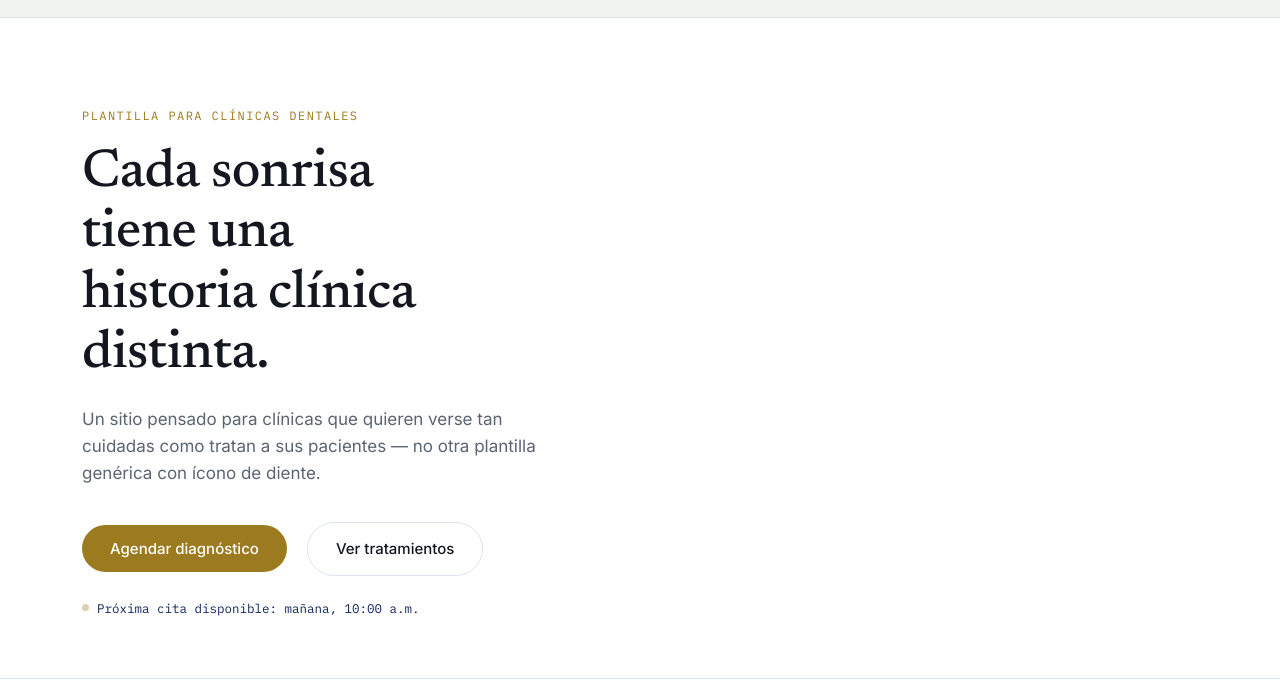
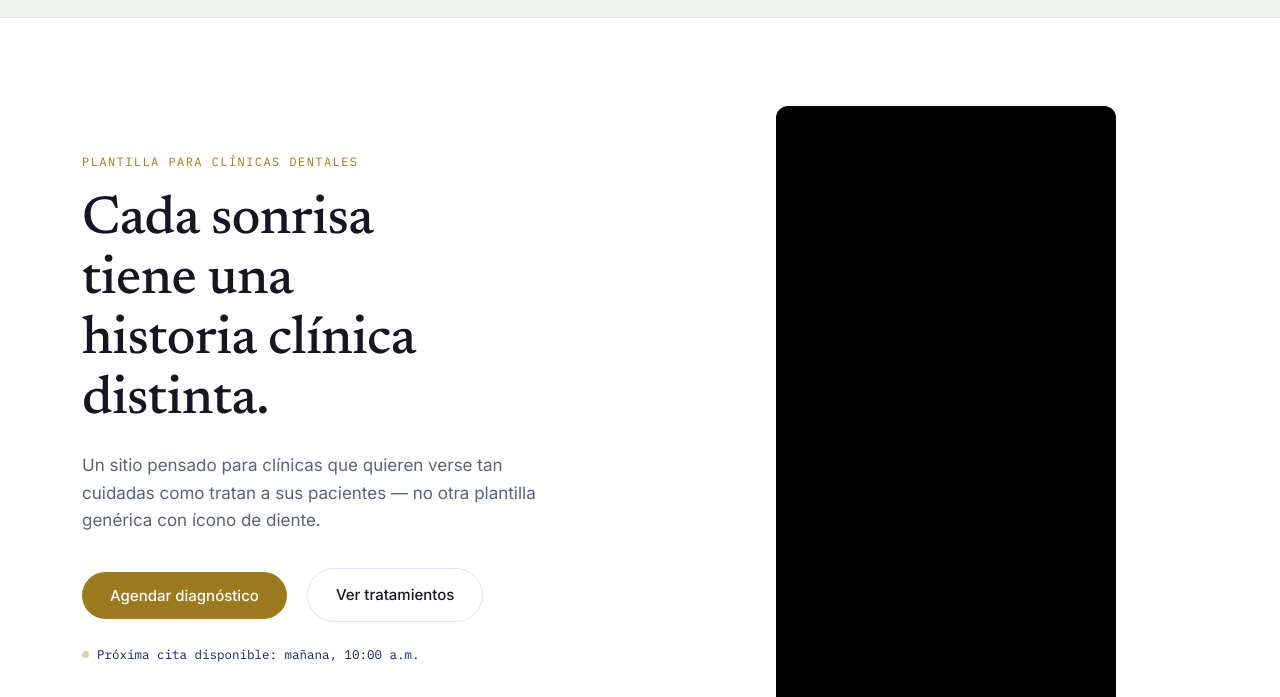
Before and after one commit to zoyxel/clinica-dental-jackson-pere, a plain HTML site: page index.html in a window 1280 px wide. Shown: the part 79-776 px from the top of the page. Drawn offline with Linux system fonts and the light colour scheme; a script that the page names is missing.

Commit message:
index.html

```diff
--- a/index.html
+++ b/index.html
@@ -190,22 +190,39 @@
   .footer-logo{height:52px;width:auto;display:block;margin-bottom:14px;}
 
   /* INSTAGRAM EMBED LIMPIO — sin marco, sin sombra, sin fondo extra */
+  /* Contenedor con proporción 9:16 exacta — el overflow:hidden esconde los marcos negros */
   .ig-embed-wrap{
-    max-width:400px;
-    min-width:326px;
+    position:relative;
     width:100%;
+    max-width:340px;
+    aspect-ratio:9 / 16;
     margin:0 auto;
+    border-radius:12px;
     overflow:hidden;
-    border-radius:12px;
+    background:#000;
     box-shadow:none;
-    background:transparent;
   }
+  /* Scale(1.15): zoom que "come" los marcos negros que Instagram inyecta en los bordes */
+  .ig-embed-wrap iframe{
+    position:absolute !important;
+    top:50% !important;
+    left:50% !important;
+    transform:translate(-50%, -50%) scale(1.15) !important;
+    width:100% !important;
+    height:100% !important;
+    border:none !important;
+  }
+  /* Neutraliza estilos que Instagram inyecta en el blockquote */
   .ig-embed-wrap .instagram-media{
-    margin:0 auto !important;
+    margin:0 !important;
     min-width:0 !important;
     max-width:100% !important;
+    width:100% !important;
+    height:100% !important;
     box-shadow:none !important;
     border:none !important;
+    background:transparent !important;
+    padding:0 !important;
   }
 
   .odonto-standalone{max-width:420px;margin:0 auto 56px;}
```
